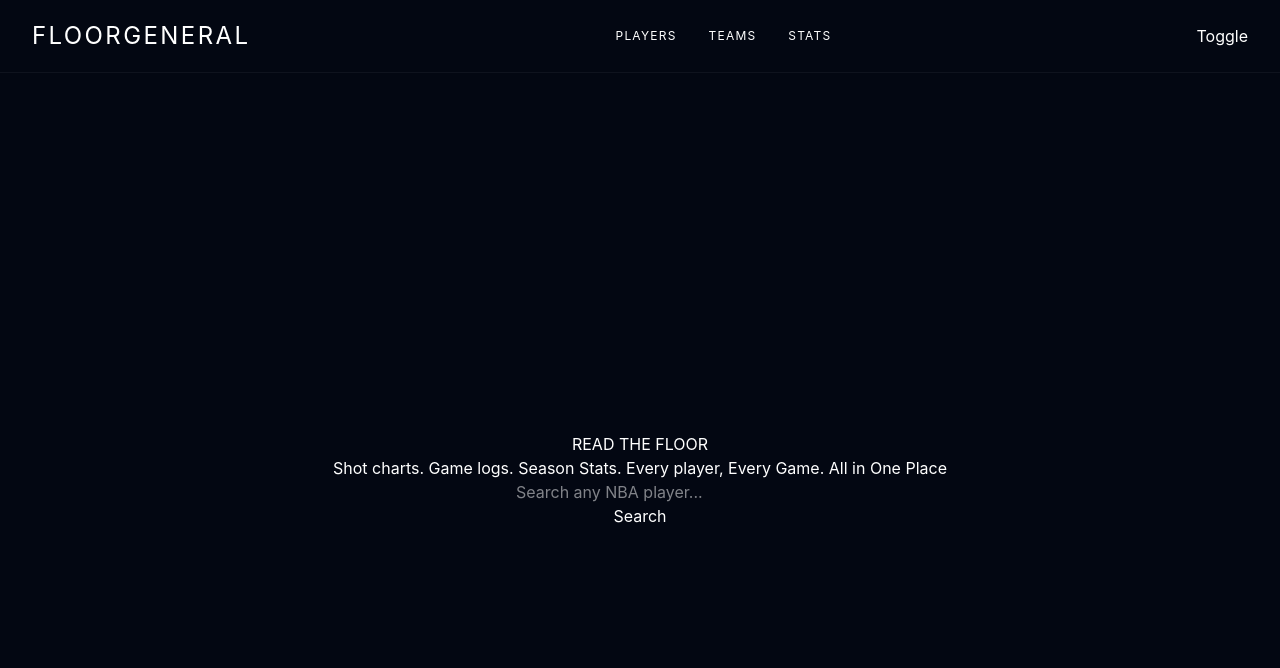
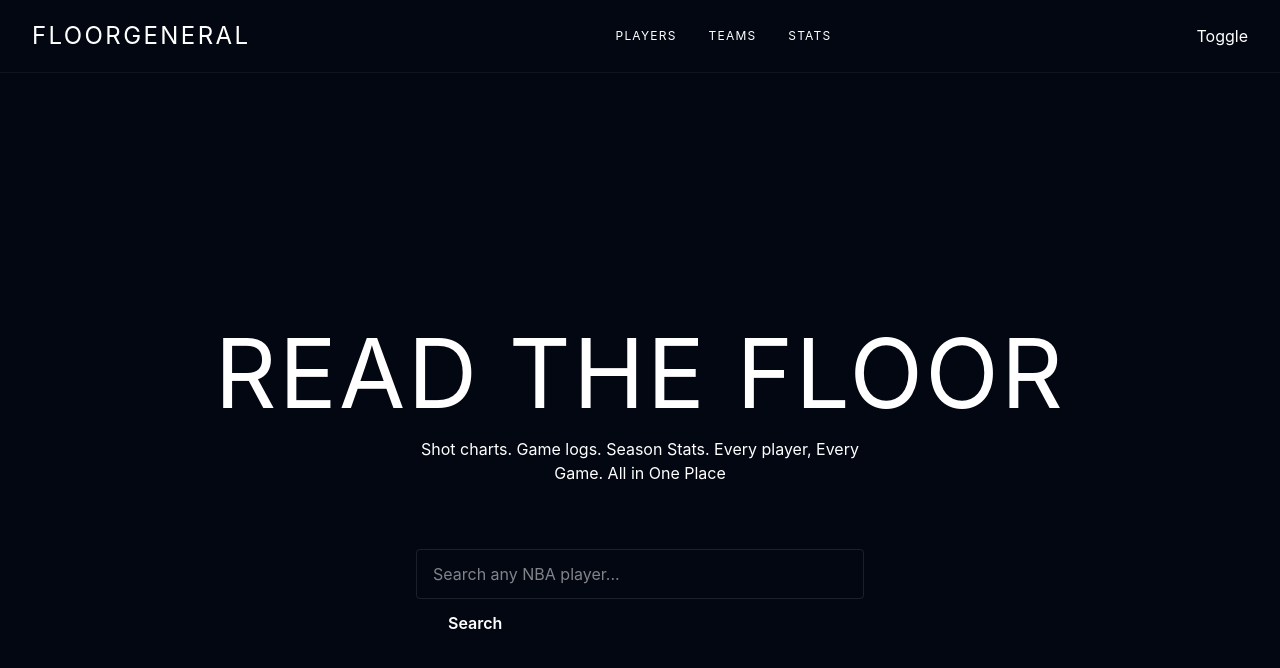
Before and after one commit to timesnewronann/nba-player-insight-dashboard, a React (Vite) app in the folder frontend/: page / in a window 1280 px wide. Shown: the top 668 px of the page. Built offline with nearby package versions, Linux system fonts and the light colour scheme.

Commit message:
Updated home page, search styling, navbar needs to be clickable and hover on search isn't working properly

```diff
--- a/frontend/src/pages/HomePage.tsx
+++ b/frontend/src/pages/HomePage.tsx
@@ -16,9 +16,10 @@ function HomePage() {
 
     return (
         <div className="flex flex-col items-center justify-center min-h-screen">
-            <h1>READ THE FLOOR</h1>
-            <p>Shot charts. Game logs. Season Stats. Every player, Every Game. All in One Place</p>
-            <input type="text"
+            <h1 className="font-display text-8xl text-fg-text tracking-wide text-center">READ THE FLOOR</h1>
+            <p className="text-fg-muted text-center max-w-md mt-4">Shot charts. Game logs. Season Stats. Every player, Every Game. All in One Place</p>
+            <div className="relative w-full max-w-md mt-8">
+                <input className="w-full max-w-md bg-fg-bg3 border border-white/10 rounded px-4 py-3 text-fg-text placeholder-fg-muted outline-none focus:border-fg-accent mt-8" type="text"
                 placeholder="Search any NBA player..."
                 value={searchQuery}
                 onChange={(e) => {
@@ -26,12 +27,20 @@ function HomePage() {
                     handleSearch()
                 }}
                 />
-            <button onClick={handleSearch}>Search</button>
+                <button className="mt-3 px-8 bg-fg-aceent text-white font-semibold rounded hover:bg-orange-600 transition-colors" onClick={handleSearch}>Search</button>
+            </div>
+            {players.length > 0 && (
+                <div className="w-full max-w-md bg-fg-bg3 border border-white/10 rounded mt-1">
                     {players.map((player) => (
-                <Link to={`/player/${player.id}`} key={player.id}>
+                        <Link to={`/player/${player.id}`}
+                         key={player.id}
+                         className="block px-4 py-3 text-fg-text hover:bg-fg-accent/10 hover:text-fg-accent border-b border-white/5 last:border-0 transition-colors"
+                        >
                             {player.fullName}
                         </Link>
                     ))}
+                </div>
+            )}
 
         </div>
         )
```
Lines whose indentation alone changed are shown as unchanged.
